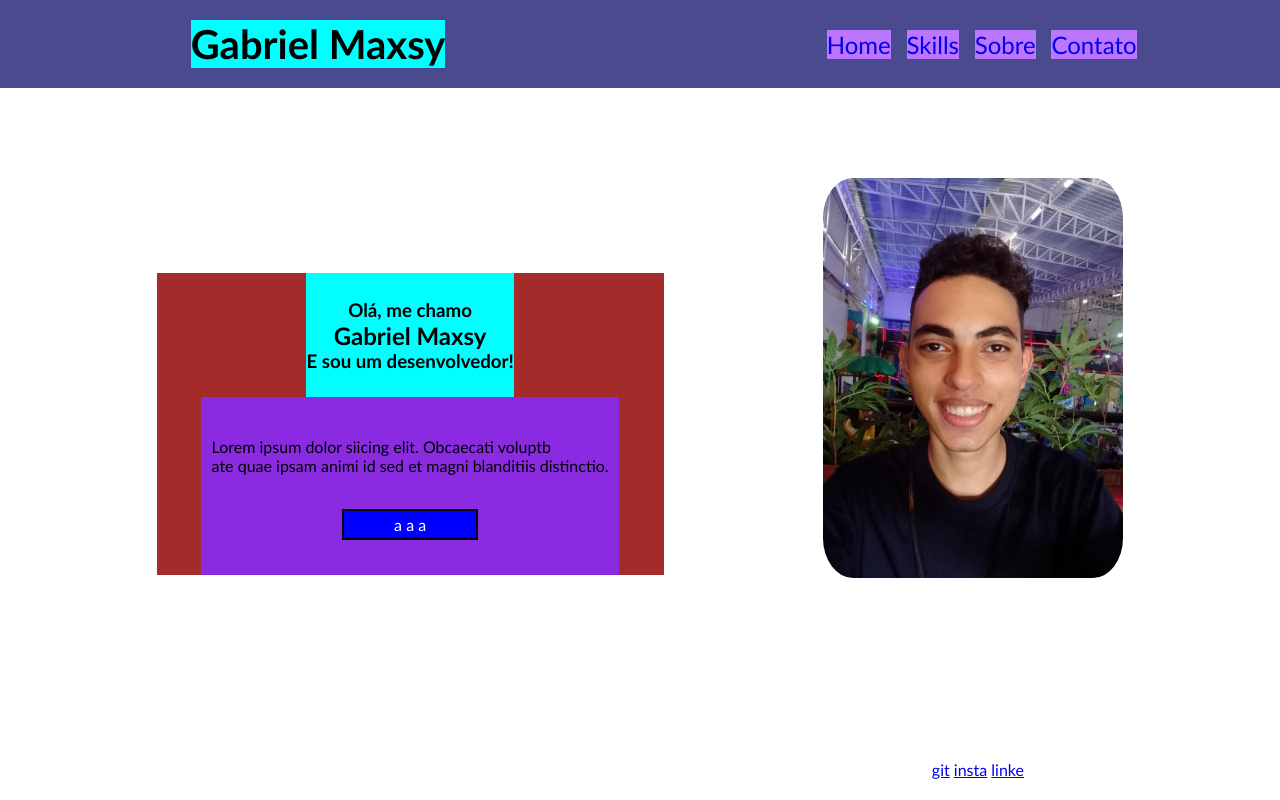
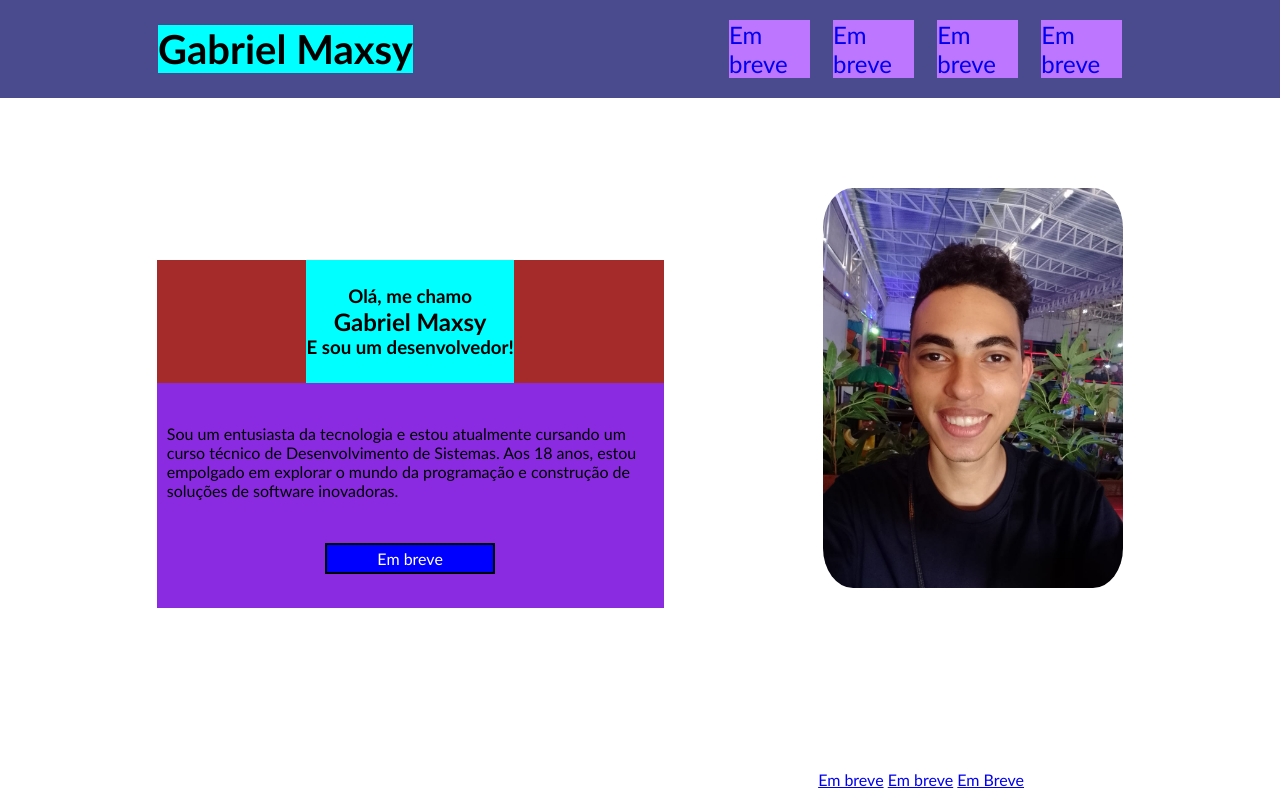
Before and after one commit to Gabriel-Maxsy/Gabriel-Pagina, a plain HTML site: page Index.html in a window 1280 px wide. Drawn offline with Linux system fonts and the light colour scheme.

Commit message:
atualização
atualizei o site

```diff
--- a/Index.html
+++ b/Index.html
@@ -18,10 +18,10 @@
         </div>
 
         <nav class="menu">
-            <a href="#" id="menu">Home</a>
-            <a href="#" id="menu">Skills</a>
-            <a href="#" id="menu">Sobre</a>
-            <a href="#" id="menu">Contato</a>
+            <a href="#" id="menu">Em breve</a>
+            <a href="#" id="menu">Em breve</a>
+            <a href="#" id="menu">Em breve</a>
+            <a href="#" id="menu">Em breve</a>
         </nav>
 
     </header>
@@ -39,13 +39,12 @@
 
             <div class="sobre">
 
-                <P>Lorem ipsum dolor siicing elit. Obcaecati voluptb <br>
-                    ate quae ipsam animi id sed et magni blanditiis distinctio.
+                <P>Sou um entusiasta da tecnologia e estou atualmente cursando um curso técnico de Desenvolvimento de Sistemas. Aos 18 anos, estou empolgado em explorar o mundo da programação e construção de soluções de software inovadoras.
                 </P>
 
                 <div class="botao">
 
-                    <a href="#">a a a</a>
+                    <a href="#">Em breve </a>
 
                 </div>
 
@@ -62,9 +61,9 @@
 
     <footer>
 
-        <a href="#">git</a>
-        <a href="#">insta</a>
-        <a href="#">linke</a>
+        <a href="#">Em breve</a>
+        <a href="#">Em breve</a>
+        <a href="#">Em Breve</a>
 
     </footer>
 
```
